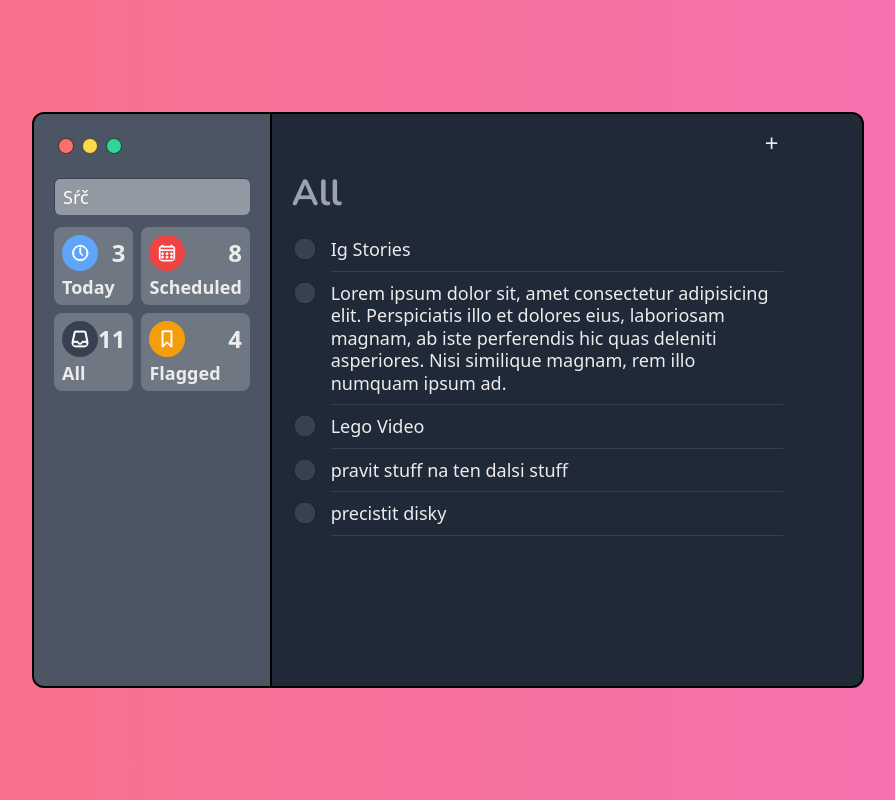
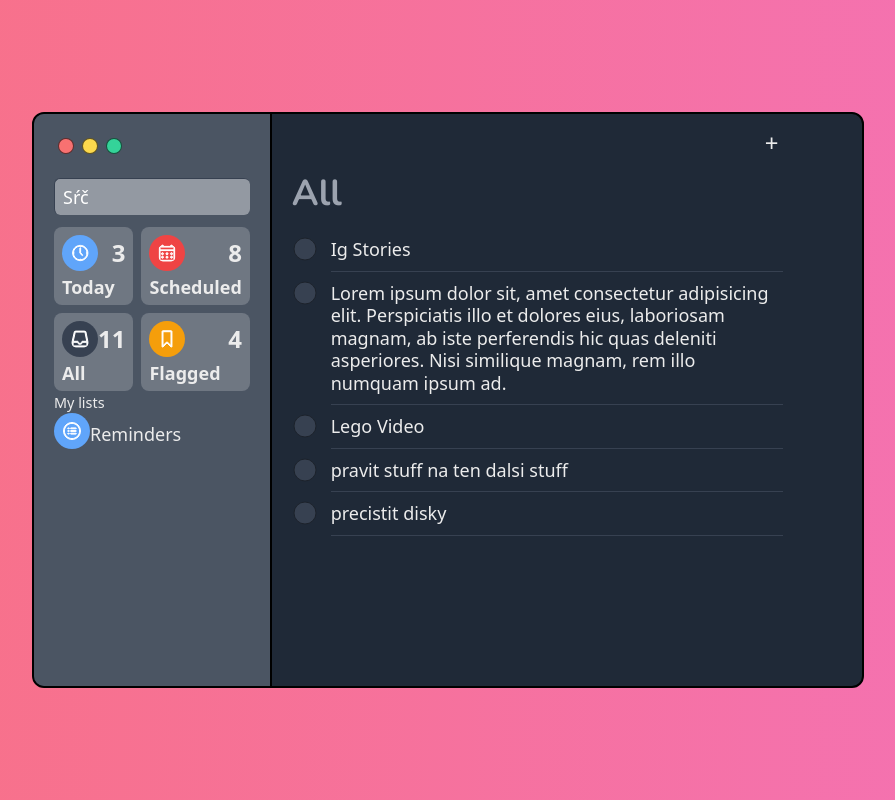
Before and after one commit to kilocharlie96/reminders, a plain HTML site: page index.html in a window 1280 px wide. Shown: the whole page, without its empty margins (192-1087 px from the left). Drawn offline with nearby package versions, Linux system fonts and the light colour scheme; files whose address does not match are found by name.

Commit message:
My lists were created

```diff
--- a/css/sidebar.css
+++ b/css/sidebar.css
@@ -148,3 +148,22 @@ nav span{
     font-size: 1.5rem;
     line-height: 2.25rem;
 }
+
+.my_lists{
+    display: flex;
+    align-items: center;
+}
+
+.my_lists svg{
+    width: 2.25rem;
+    height: 2.25rem;
+    border-radius: 2.25rem;
+
+    stroke: white;
+    fill: white;
+
+    padding: 0.5rem;
+    margin-bottom: 0.375rem;
+
+    background-color: rgb(var(--color-today));
+}
--- a/index.html
+++ b/index.html
@@ -5,7 +5,7 @@
     <meta http-equiv="X-UA-Compatible" content="IE=edge">
     <meta name="viewport" content="width=device-width, initial-scale=1.0">
 
-    <title>Reminders by Yablko</title>
+    <title>Reminders from Yablko by Me</title>
 
     <link rel="preconnect" href="https://fonts.googleapis.com">
     <link rel="preconnect" href="https://fonts.gstatic.com" crossorigin>
@@ -84,8 +84,14 @@
                     Flagged</a>
             </nav>
 
+            <small>My lists</small>
             <ul>
-                <li></li>
+                <li class="my_lists">
+                    <svg>
+                        <path d="M10,1.529c-4.679,0-8.471,3.792-8.471,8.471c0,4.68,3.792,8.471,8.471,8.471c4.68,0,8.471-3.791,8.471-8.471C18.471,5.321,14.68,1.529,10,1.529 M10,17.579c-4.18,0-7.579-3.399-7.579-7.579S5.82,2.421,10,2.421S17.579,5.82,17.579,10S14.18,17.579,10,17.579 M14.348,10c0,0.245-0.201,0.446-0.446,0.446h-5c-0.246,0-0.446-0.201-0.446-0.446s0.2-0.446,0.446-0.446h5C14.146,9.554,14.348,9.755,14.348,10 M14.348,12.675c0,0.245-0.201,0.446-0.446,0.446h-5c-0.246,0-0.446-0.201-0.446-0.446s0.2-0.445,0.446-0.445h5C14.146,12.229,14.348,12.43,14.348,12.675 M7.394,10c0,0.245-0.2,0.446-0.446,0.446H6.099c-0.245,0-0.446-0.201-0.446-0.446s0.201-0.446,0.446-0.446h0.849C7.194,9.554,7.394,9.755,7.394,10 M7.394,12.675c0,0.245-0.2,0.446-0.446,0.446H6.099c-0.245,0-0.446-0.201-0.446-0.446s0.201-0.445,0.446-0.445h0.849C7.194,12.229,7.394,12.43,7.394,12.675 M14.348,7.325c0,0.246-0.201,0.446-0.446,0.446h-5c-0.246,0-0.446-0.2-0.446-0.446c0-0.245,0.2-0.446,0.446-0.446h5C14.146,6.879,14.348,7.08,14.348,7.325 M7.394,7.325c0,0.246-0.2,0.446-0.446,0.446H6.099c-0.245,0-0.446-0.2-0.446-0.446c0-0.245,0.201-0.446,0.446-0.446h0.849C7.194,6.879,7.394,7.08,7.394,7.325"></path>
+                    </svg>
+                    Reminders
+                </li>
             </ul>
 
         </aside>
```
